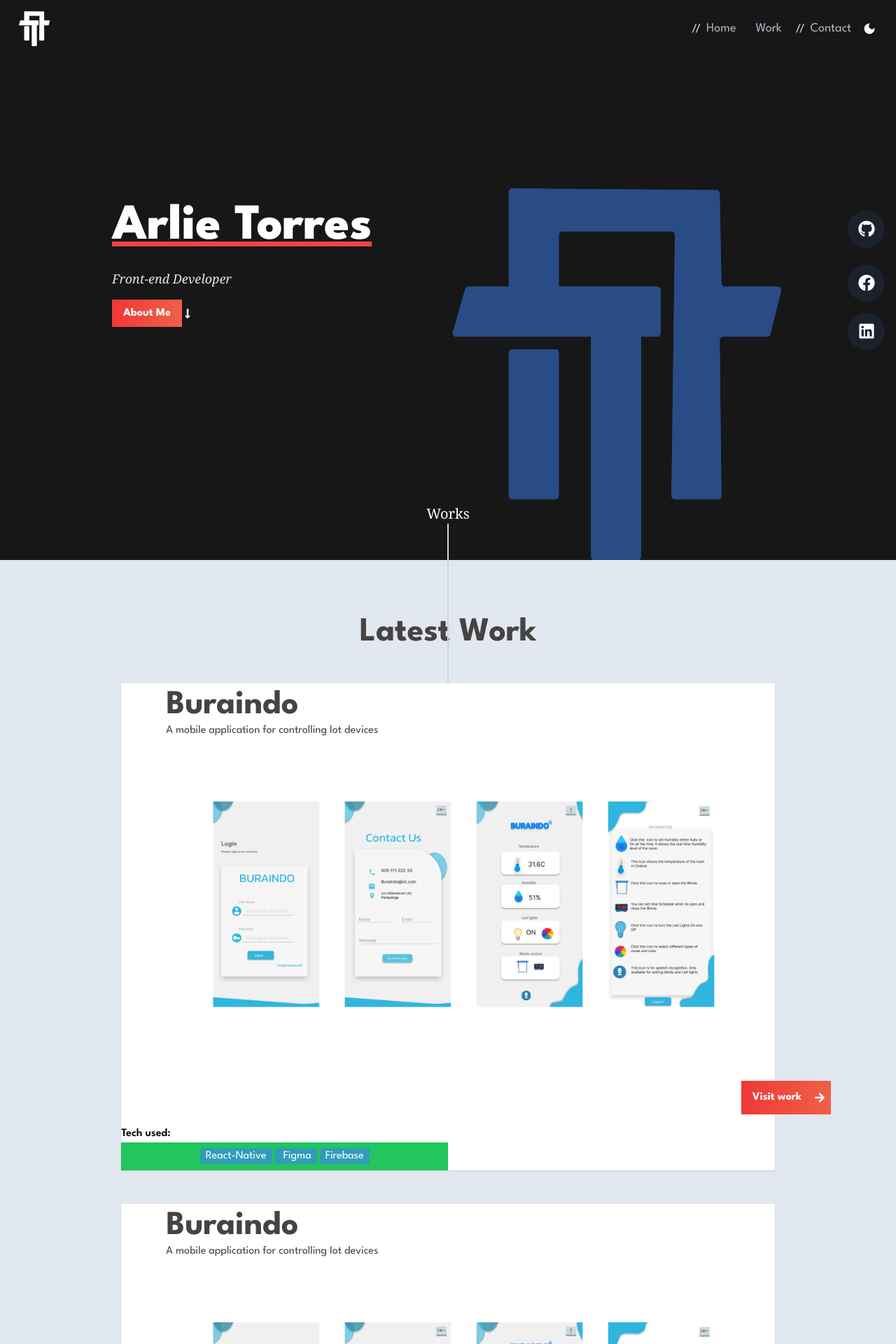
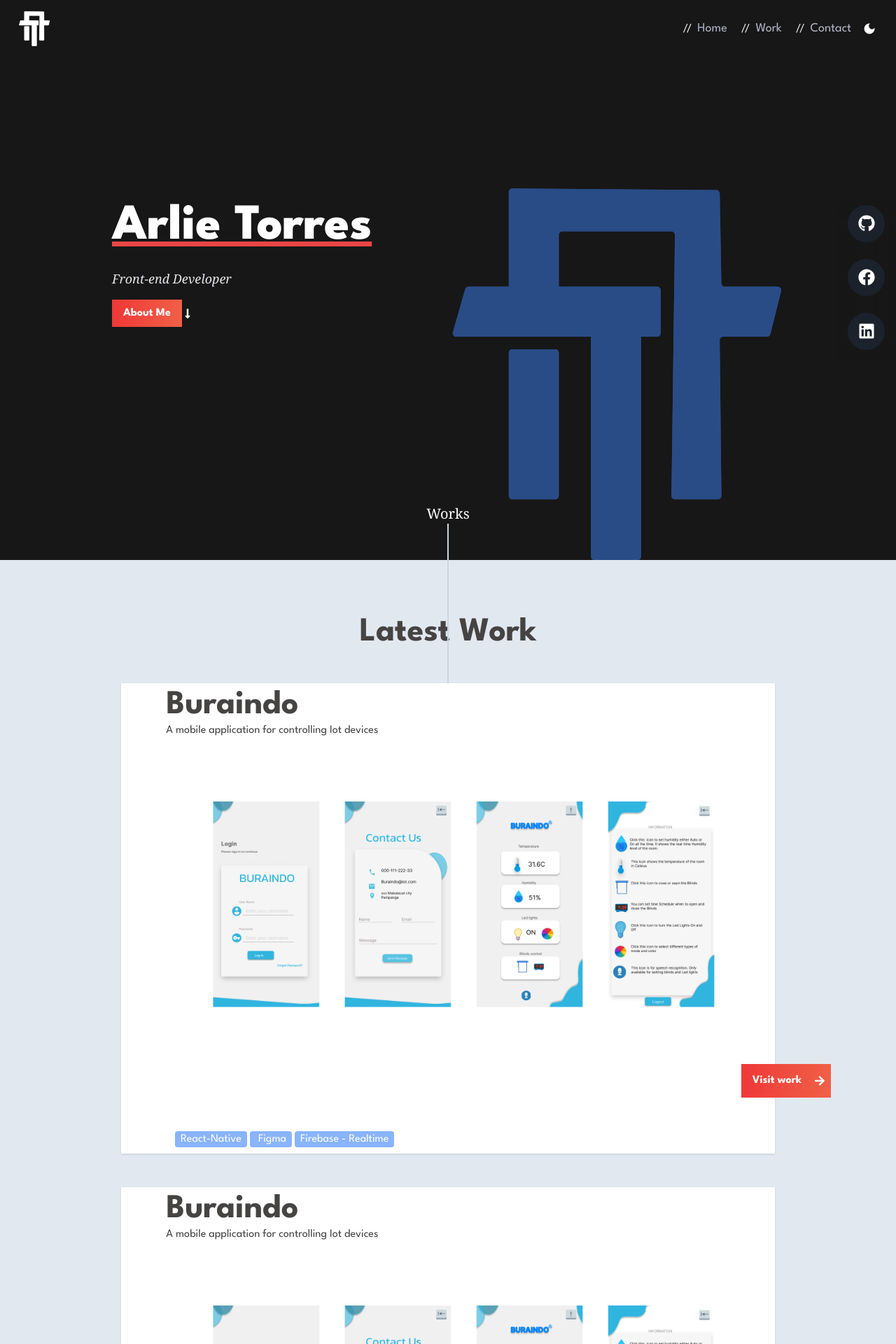
Before and after one commit to arlieboyk/Arlie-Torres, a Next.js app: page / in a window 1280 px wide. Shown: the top 1920 px of the page at 70% size. Built offline with nearby package versions, Linux system fonts and the light colour scheme.

Commit message:
contact modal

```diff
--- a/package.json
+++ b/package.json
@@ -11,7 +11,7 @@
   "dependencies": {
     "@types/react-dom": "18.0.11",
     "autoprefixer": "^10.4.14",
-    "framer-motion": "^10.10.0",
+    "framer-motion": "^10.11.2",
     "next": "13.2.4",
     "postcss": "^8.4.21",
     "react": "^18.2.0",
--- a/src/app/globals.css
+++ b/src/app/globals.css
@@ -46,17 +46,16 @@ body {
 
 @layer {
   .sideBar-icon {
-    @apply relative flex items-center justify-center lg:h-[53px] lg:w-[53px] h-12 w-12 mb-2 mx-auto shadow-lg
+    @apply flex items-center justify-center lg:h-[53px] lg:w-[53px] h-12 w-12 mb-2 mx-auto shadow-lg
     bg-gray-800 bg-opacity-70 hover:bg-[#294d87] hover:text-white
-    hover:rounded-xl  transition-all duration-300 ease-linear;
-
+    hover:rounded-xl  transition-all duration-150 ease-linear;
     /* used this cause rounded-full doenst have smoorht transition on hover */
     border-radius: 50%;
   }
 }
 
 .sidebar-tooltip {
-  @apply absolute flex items-center  justify-center left-[-5rem] transition-all origin-right duration-100 scale-0  z-10 bg-blue-300/50 rounded px-2 py-1;
+  @apply absolute flex items-center  justify-center left-[-5rem] top-2 transition-all scale-0 origin-right duration-100  z-10 bg-blue-300/50 rounded px-2 py-1;
 }
 
 .content-disable {
@@ -70,8 +69,7 @@ body {
   top: 0;
   bottom: 0;
   right: 0;
-  margin-top: auto;
-  margin-bottom: auto;
+  margin: auto;
   height: 100vh;
   display: flex;
 }
--- a/src/app/layout.tsx
+++ b/src/app/layout.tsx
@@ -13,17 +13,14 @@ export default function RootLayout({
 }: {
   children: React.ReactNode;
 }) {
+  /* id = "content"; */
   return (
     <html className={league.className} lang="en">
-      <body id="content">
+      <body className="relative">
+        <Navbar />
         <main className="flex relative ">
-          <Navbar />
-          <main className="flex-1  relative">
-            {children}
-            <aside className="stickySidebar  ">
-              <SocialSideBar />
-            </aside>
-          </main>
+          {children}
+          <SocialSideBar />
         </main>
       </body>
     </html>
--- a/src/app/page.tsx
+++ b/src/app/page.tsx
@@ -82,9 +82,12 @@ export default function Home() {
             >
               Works
             </a>
-            <div id="work" className="h-[15rem] bg-slate-300 w-0.5"></div>
+            <div className="h-[15rem] bg-slate-300 w-0.5"></div>
           </div>
-          <h2 className="font-bold text-slightDark text-5xl text-center">
+          <h2
+            id="work"
+            className="font-bold text-slightDark text-5xl text-center"
+          >
             Latest Work
           </h2>
           <Work />
--- a/src/components/Navbar.tsx
+++ b/src/components/Navbar.tsx
@@ -14,7 +14,7 @@ export default function Navbar() {
   const [isContactVisible, setisContactVisible] = useState(false);
 
   const handleContact = () => {
-    console.log(`cotact ${isContactVisible}`);
+    console.log(`contact ${isContactVisible}`);
     setisContactVisible(!isContactVisible);
   };
 
@@ -53,14 +53,14 @@ export default function Navbar() {
             </svg>
 
             {/* hamburger */}
-            <span className="hamburger w-12 h-12 " onClick={handleSideBar}>
+            <div className="hamburger w-12 h-12 " onClick={handleSideBar}>
               <p className="top "></p>
               <p className="center"></p>
               <p className="bottom"></p>
-            </span>
+            </div>
 
             <div className="hidden items-center justify-center md:flex space-x-3 ">
-              <p>
+              <div>
                 <span className="hover:text-secondary mx-2">//</span>
                 <Link
                   href="/"
@@ -68,17 +68,19 @@ export default function Navbar() {
                 >
                   Home
                 </Link>
-              </p>
-              <p>
-                <span className="hover:text-secondary cursor-pointer mx-2"></span>
+              </div>
+              <div>
+                <span className="hover:text-secondary cursor-pointer mx-2">
+                  //
+                </span>
                 <a
                   href="#work"
                   className=" hover:text-bgBlue text-lg cursor-pointer  text-secondary"
                 >
                   Work
                 </a>
-              </p>
-              <p>
+              </div>
+              <div>
                 <span className="hover:text-secondary cursor-pointer mx-2">
                   //
                 </span>
@@ -88,8 +90,7 @@ export default function Navbar() {
                 >
                   Contact
                 </button>
-              </p>
-              <p className="">
+              </div>
               {darkToggle ? (
                 <BsFillSunFill
                   onClick={() => setDarkToggle(!darkToggle)}
@@ -101,7 +102,6 @@ export default function Navbar() {
                   className="h-7 w-7 hover:bg-[#294d87] duration-150 delay-100 p-1 rounded-full cursor-pointer"
                 />
               )}
-              </p>
             </div>
           </nav>
         </header>
--- a/src/components/SocialSideBar.tsx
+++ b/src/components/SocialSideBar.tsx
@@ -2,7 +2,8 @@ import React from "react";
 import { FaFacebook, FaLinkedin, FaGithub } from "react-icons/fa";
 export default function SocialSideBar() {
   return (
-    <div className="px-4 py-2  hidden md:flex  w-auto  backdrop-filter backdrop-blur-lg  rounded-lg    inset-0 m-auto  flex-col space-y-4">
+    <div className="stickySidebar ">
+      <div className="px-4 py-2  hidden md:flex  w-auto  backdrop-filter backdrop-blur-lg  rounded-lg  m-auto  flex-col space-y-4">
         <SideBarIcon
           social="Github"
           icon={<FaGithub size={24} />}
@@ -21,6 +22,7 @@ export default function SocialSideBar() {
           link="https://www.linkedin.com/in/arlie-torres-18946a258/"
         />
       </div>
+    </div>
   );
 }
 
@@ -30,10 +32,10 @@ interface Icon {
   social: string;
 }
 const SideBarIcon = ({ icon, link, social }: Icon) => (
-  <>
-    <a href={link} target="_blank" className="sideBar-icon group ">
+  <div className="group relative">
+    <a href={link} target="_blank" className="sideBar-icon   ">
       {icon}
+    </a>
     <span className="sidebar-tooltip  group-hover:scale-100 ">{social}</span>
-    </a>
-  </>
+  </div>
 );
--- a/src/components/Work.tsx
+++ b/src/components/Work.tsx
@@ -28,11 +28,12 @@ export default function Work() {
           Visit work
           <FaArrowRight className="text-white absolute flex  m-auto right-2 top-0 bottom-0" />
         </Link>
-        <h2 className="text-black text-cneter font-semibold">Tech used:</h2>
-        <div className="w-2/4 space-x-1 bg-green-500  flex-wrap text-center py-2  text-white">
+        <div className="w-2/4 space-x-1   flex-wrap text-center py-2  text-white">
           <span className=" bg-bgBlue/60 rounded py-1 px-2">React-Native</span>
           <span className=" bg-bgBlue/60 rounded py-1 px-2"> Figma</span>
-          <span className=" bg-bgBlue/60 rounded py-1 px-2">Firebase</span>
+          <span className=" bg-bgBlue/60 rounded py-1 px-2">
+            Firebase - Realtime
+          </span>
         </div>
       </div>
 
```
Also changed, not shown: src/components/Contact.tsx (+137 -24 lines), 1 other file (tests, documents, lock files or other folders). Lines whose indentation alone changed are shown as unchanged.
